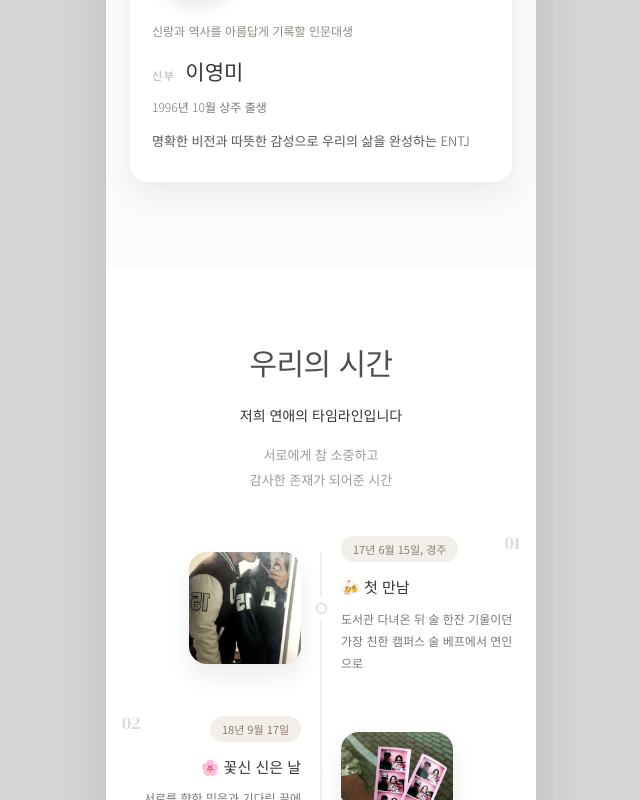
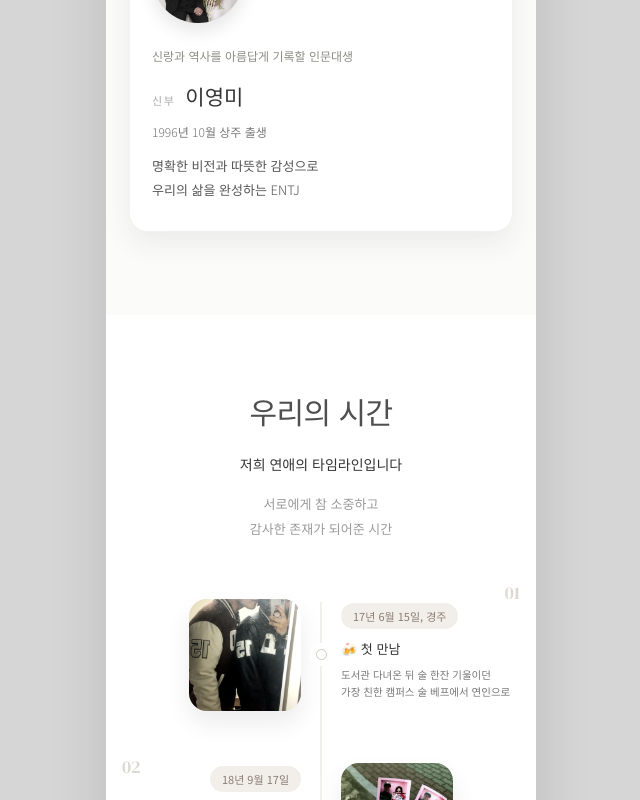
Before and after one commit to oh-sh-2134/wedding-invitation, a React (Vite) app: page / in a window 1280 px wide. Shown: the part 3120-3920 px from the top of the page, without its empty margins (319-959 px from the left). Built offline with nearby package versions, Linux system fonts and the light colour scheme.

Commit message:
Refine timeline typography

```diff
--- a/app/globals.css
+++ b/app/globals.css
@@ -108,7 +108,7 @@ main { width:min(100%, 430px); margin:0 auto; overflow:hidden; background:var(--
 .about-card h3 { position:relative; display:flex; align-items:baseline; gap:10px; margin:0; font-size:21px; font-weight:500; color:#343434; }
 .about-card h3 span { font-size:11px; font-weight:500; color:#aaa; letter-spacing:.14em; }
 .about-born { position:relative; margin:12px 0 0; font-size:12px; color:#777; }
-.about-description { position:relative; margin:14px 0 0; font-size:13px; line-height:1.9; color:#555; }
+.about-description { position:relative; margin:14px 0 0; white-space:pre-line; font-size:13px; line-height:1.9; color:#555; }
 .timeline-section { background:#fff; padding-left:16px; padding-right:16px; }
 .timeline-list { position:relative; display:grid; gap:32px; text-align:left; }
 .timeline-list::before { content:""; position:absolute; left:50%; top:18px; bottom:18px; width:1px; transform:translateX(-50%); background:#e4e1dc; }
@@ -118,8 +118,8 @@ main { width:min(100%, 430px); margin:0 auto; overflow:hidden; background:var(--
 .timeline-dot { position:relative; z-index:2; grid-column:2; justify-self:center; width:11px; height:11px; border-radius:50%; background:#fff; border:1px solid #cfc9c1; box-shadow:0 0 0 6px #fff; }
 .timeline-copy { grid-column:3; padding:1px 0 8px; }
 .timeline-tag { display:inline-flex; align-items:center; min-height:26px; padding:0 12px; border-radius:999px; background:#f2efeb; color:#8b7d73; font-size:11px; font-weight:400; }
-.timeline-copy h3 { margin:13px 0 9px; font-size:15px; line-height:1.55; font-weight:500; color:#333; }
-.timeline-copy p { margin:0; white-space:pre-line; font-size:12px; line-height:1.85; color:#777; }
+.timeline-copy h3 { margin:11px 0 7px; font-size:13px; line-height:1.45; font-weight:500; color:#333; }
+.timeline-copy p { margin:0; white-space:pre-line; font-size:10.5px; line-height:1.68; color:#777; }
 .timeline-number { position:absolute; right:0; top:-4px; font-family:var(--serif); font-size:18px; color:#ddd8d1; }
 .timeline-item.is-reverse .timeline-photo { grid-column:3; justify-self:start; }
 .timeline-item.is-reverse .timeline-copy { grid-column:1; grid-row:1; text-align:right; }
--- a/app/page.tsx
+++ b/app/page.tsx
@@ -96,7 +96,7 @@ const aboutUs = [
     name: "오승현",
     headline: "오직 신부와만 통하는 완벽한 네트워크 공대생",
     born: "1996년 4월 김해 출생",
-    description: "묵묵하고 깊은 생각으로 우리의 미래를 치밀하게 준비하는 INTJ",
+    description: "묵묵하고 깊은 생각으로\n우리의 미래를 치밀하게 준비하는 INTJ",
     imageIndex: 0,
   },
   {
@@ -104,7 +104,7 @@ const aboutUs = [
     name: "이영미",
     headline: "신랑과 역사를 아름답게 기록할 인문대생",
     born: "1996년 10월 상주 출생",
-    description: "명확한 비전과 따뜻한 감성으로 우리의 삶을 완성하는 ENTJ",
+    description: "명확한 비전과 따뜻한 감성으로\n우리의 삶을 완성하는 ENTJ",
     imageIndex: 1,
   },
 ];
```
